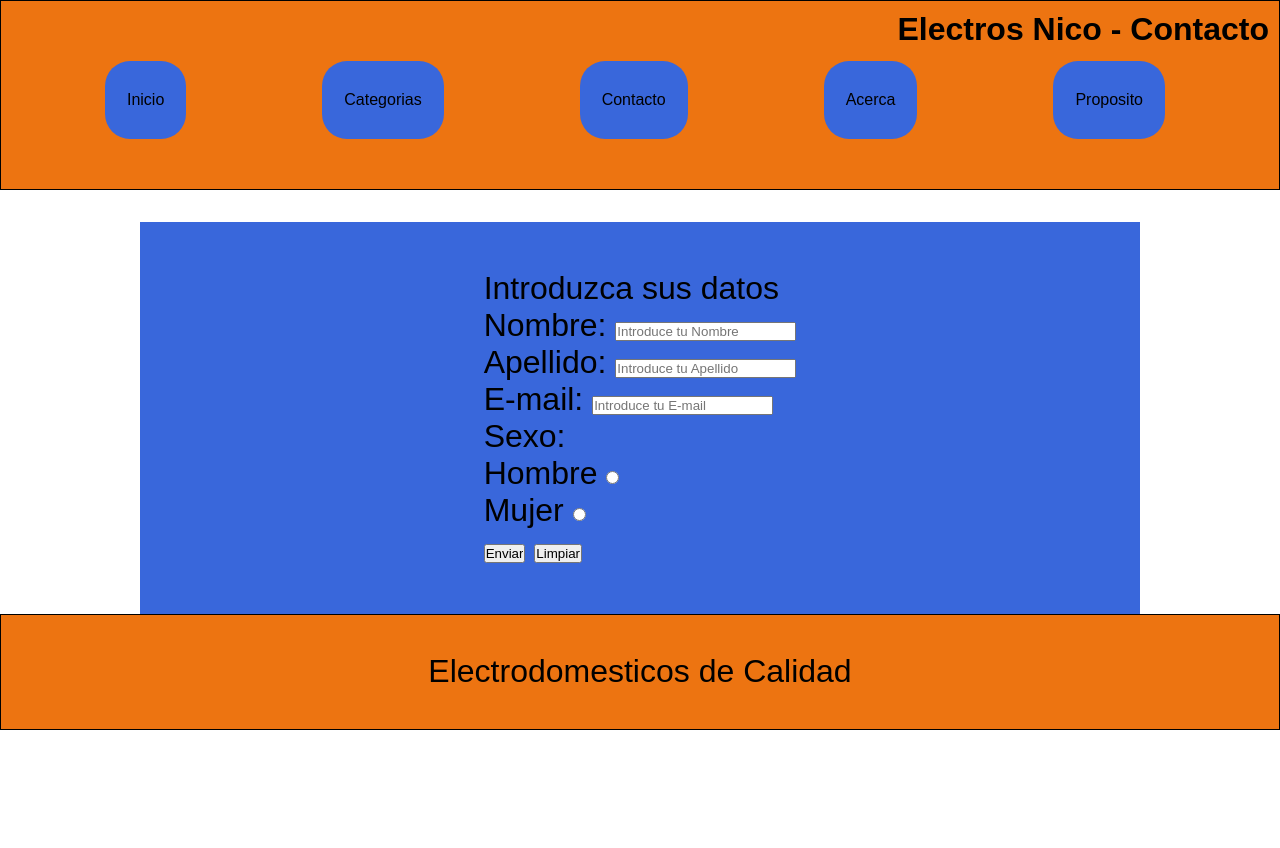
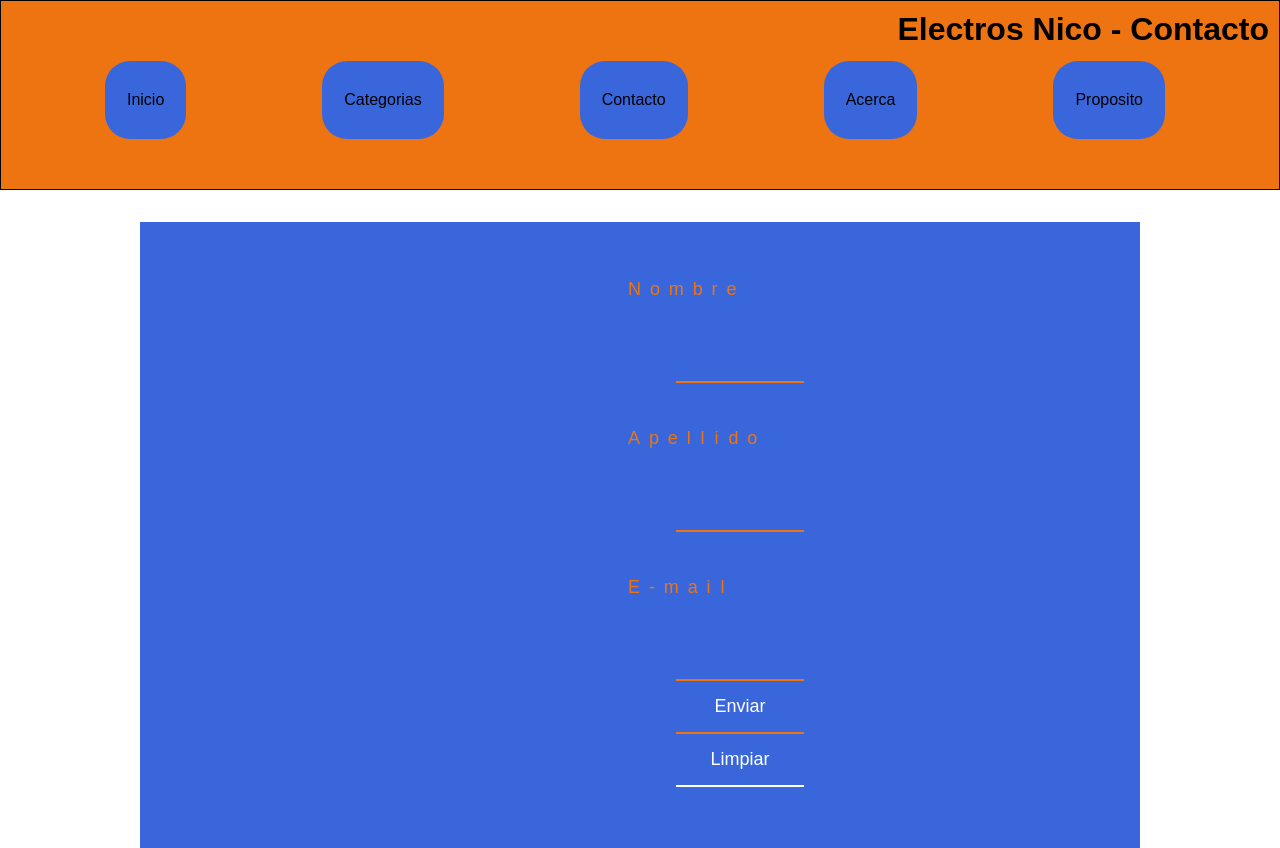
Before and after one commit to Nixolas2016/Desafio-4, a plain HTML site: page paginas/contacto.html in a window 1280 px wide. Shown: the top 848 px of the page. Before the commit the page ends 800 px from the top, so only its background shows below. Drawn offline with Linux system fonts and the light colour scheme.

Commit message:
nuevoscambios

```diff
--- a/css/estilos.css
+++ b/css/estilos.css
@@ -292,7 +292,7 @@ footer{
     "container" auto
     "footer"    50px;
 }
-/*.contact{
+.contact{
     position: relative;
     width: 14rem;
 }
@@ -329,9 +329,10 @@ footer{
     color: #ed7411;
     transform: translateY(-30px);
 }
-.formulario {
+.formulario2 {
     padding: 50px 10px 10px 120px;
-    margin: 10px 10px 10px 100p */
+    margin: 10px 10px 10px 100px
+}
 @media (max-width: 480px){
     .grid__container{
         background-color: white
--- a/paginas/contacto.html
+++ b/paginas/contacto.html
@@ -35,35 +35,47 @@
             </ul>
         </header>
     <main class="container">
+        <form class="formulario2"action="">
         <div class="contact">
-            <form class="formulario" action="">
-            <legend>Introduzca sus datos</legend>
-            <p>
-                <label for="Nombre">Nombre:</label>
-                <input type="Name" name="Nombre" placeholder="Introduce tu Nombre">
-            </p>
-            <p>
-                <label for="Apellido">Apellido:</label>
-                <input type="Last Name" name="Apellido" placeholder="Introduce tu Apellido">
-            </p>
-            <p>
-                <label for="E-mail">E-mail:</label>
-                <input type="Email" name="E-mail" placeholder="Introduce tu E-mail">
-            </p>
-            <p>Sexo:</p>
-            <p>
-                <label for="sexo">Hombre</label>
-                <input type="radio" name="sexo" value="hombre">
-            </p>
-            <p>
-                <label for="sexo">Mujer</label>
-                <input type="radio" name="sexo" value="mujer">
-            </p>
-                <input type="submit" value="Enviar">
-                <label for="reiniciar"></label>
-                <input type="reset" name="reiniciar" value="Limpiar">
-        </form>
+            <input type="value" requiered>
+            <label>
+                <span style="transition-delay:0ms">N</span>
+                <span style="transition-delay:50ms">o</span>
+                <span style="transition-delay:100ms">m</span>
+                <span style="transition-delay:150ms">b</span>
+                <span style="transition-delay:200ms">r</span>
+                <span style="transition-delay:250ms">e</span>
+            </label>
         </div>
+        <div class="contact">
+            <input type="value" requiered>
+            <label>
+                <span style="transition-delay:0ms">A</span>
+                <span style="transition-delay:50ms">p</span>
+                <span style="transition-delay:100ms">e</span>
+                <span style="transition-delay:150ms">l</span>
+                <span style="transition-delay:200ms">l</span>
+                <span style="transition-delay:250ms">i</span>
+                <span style="transition-delay:300ms">d</span>
+                <span style="transition-delay:350ms">o</span>
+            </label>
+        </div>
+        <div class="contact">
+            <input type="value" requiered>
+            <label>
+                <span style="transition-delay:0ms">E</span>
+                <span style="transition-delay:50ms">-</span>
+                <span style="transition-delay:100ms">m</span>
+                <span style="transition-delay:150ms">a</span>
+                <span style="transition-delay:200ms">i</span>
+                <span style="transition-delay:250ms">l</span>
+            </label>
+            <input type="submit" value="Enviar">
+            <label for="reiniciar"></label>
+            <input type="reset" name="reiniciar" value="Limpiar">
+        </div>
+
+    </form>
     </main>
     <footer class="box__end cuadro__borde footer">
         <p>Electrodomesticos de Calidad</p>
```
